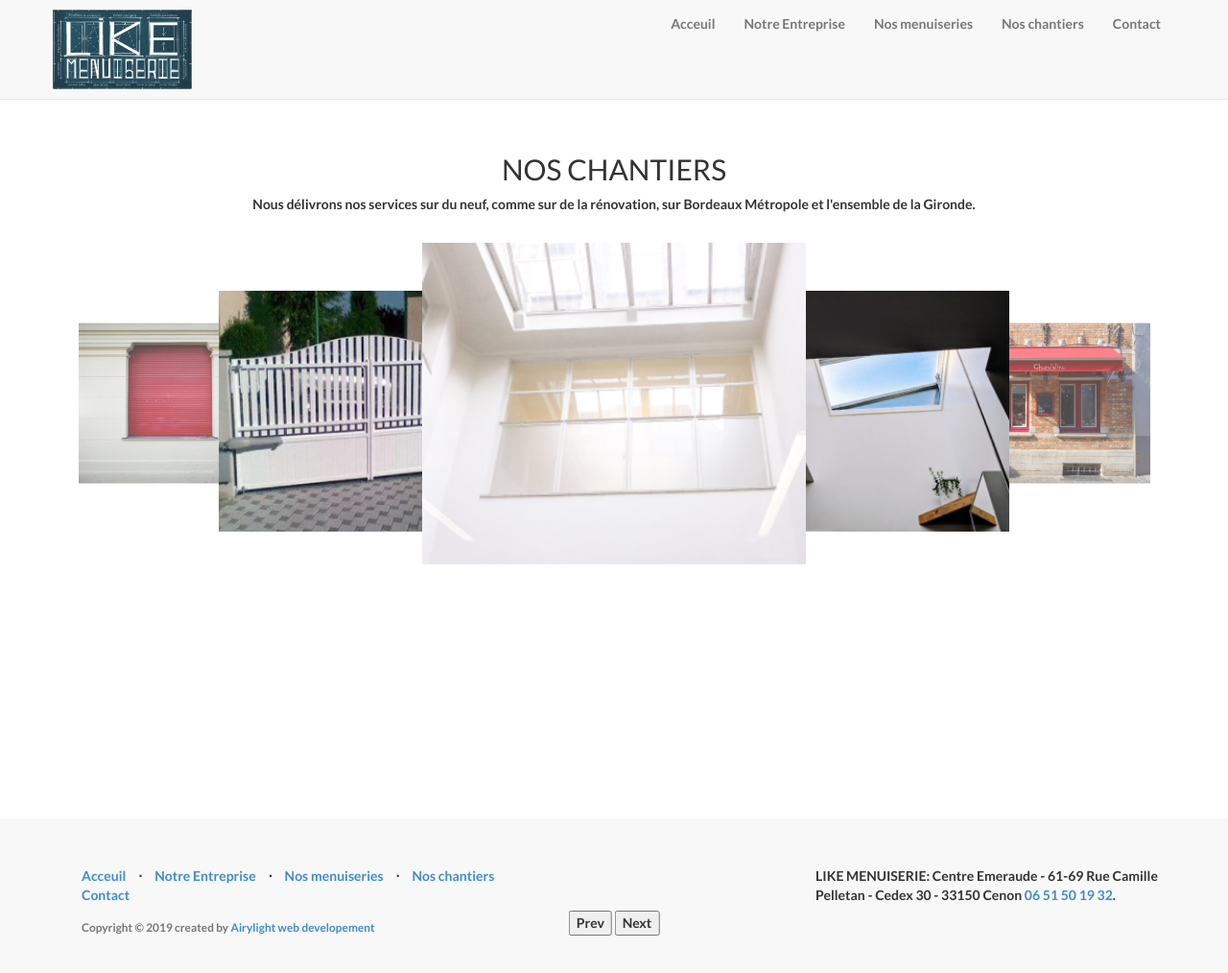
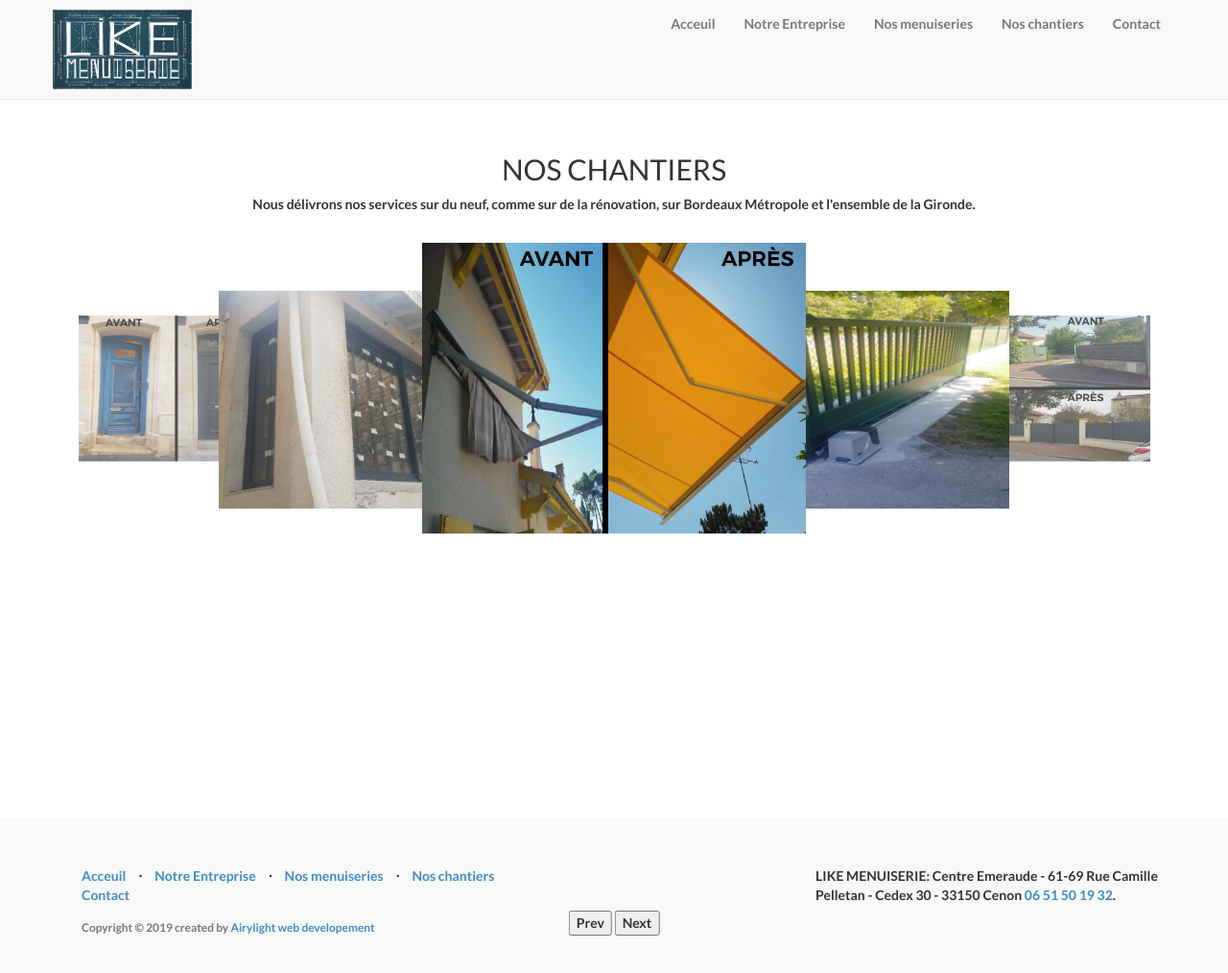
Before and after one commit to IsmaelSANE/likemenuiserie-beta, a Jekyll site: the page built from chantiers/index.html, in a window 1280 px wide and 1025 px high. Shown: the top 1014 px of the window at 96% size. Built offline with Jekyll 4.4.1, drawn with Linux system fonts in a browser that asks for light colours.

Commit message:
Clean up the code

```diff
--- a/_includes/about.html
+++ b/_includes/about.html
@@ -2,7 +2,7 @@
 <section class="container content-section text-center">
     <div class="row">
         <div class="col-lg-8 col-lg-offset-2">
-          <h2>NOTRE ENTREPRISE</h2>
+          <h2 class="society">NOTRE ENTREPRISE</h2>
           <br/>
           <p>
             Like menuiseries, est une entreprise Bordelaise localisé dans la ville de Cenon. Nous sommes spécialisé dans la vente, la pose, et l’installation de menuiserie en PVC, bois, ou alu. Nous délivrons nos services sur du neuf, comme sur de la rénovation, sur Bordeaux Métropole et l'ensemble du département de la Gironde.
--- a/_includes/chantiers.html
+++ b/_includes/chantiers.html
@@ -8,27 +8,27 @@
 </div>
 <div class="row second-part">
   <div id="carousel">
-     <div class="hideLeft">
+     <!-- <div class="hideLeft">
       <img src="/menuiseries/img/fenetre.png">
-    </div>
+    </div> -->
     <div class="prevLeftSecond">
-      <img src="/menuiseries/img/volets-roulants.png">
+      <img src="/chantiers/img/horseau.png">
     </div>
     <div class="prev">
-      <img src="/menuiseries/img/portail.png">
+      <img src="/chantiers/img/fenetre.png">
     </div>
     <div class="selected">
-      <img src="/menuiseries/img/verrieres-atelier.png">
+      <img src="/chantiers/img/arcachon.png">
     </div>
     <div class="next">
-      <img src="/menuiseries/img/velux-solaires.png">
+      <img src="/chantiers/img/portail.png">
     </div>
     <div class="nextRightSecond">
-      <img src="/menuiseries/img/stores-banne.png">
+      <img src="/chantiers/img/bouscat.png">
     </div>
-    <div class="hideRight">
+    <!-- <div class="hideRight">
       <img src="/menuiseries/img/portes-garage.png">
-    </div>
+    </div> -->
   </div>
   <div class="buttons">
     <button id="prev">Prev</button>
--- a/css/landing-page.css
+++ b/css/landing-page.css
@@ -65,12 +65,11 @@ h6 {
     padding-bottom: 50px;
     text-align: center;
     color: #f8f8f8;
-    background: url(../img/roberto-nickson-oQJO7TpRZj0-unsplash.jpg) no-repeat center center;
     background-size: cover;
     background-position: center bottom;
 }
 
-/*video.background {
+video.background {
     position: absolute;
     top: 50%;
     left: 50%;
@@ -80,7 +79,11 @@ h6 {
     height: auto;
     z-index: -100;
     transform: translate(-50%, -50%);
-}*/
+}
+
+.society {
+  margin-top: 200px;
+}
 
 .intro-message {
     position: relative;
```
Also changed, not shown: _includes/hero.html (+8 -9 lines), chantiers/img/arcachon.png (added), chantiers/img/bouscat.png (added), chantiers/img/fenetre.png (added), chantiers/img/horseau.png (added), chantiers/img/portail.png (added), 1 other file.
